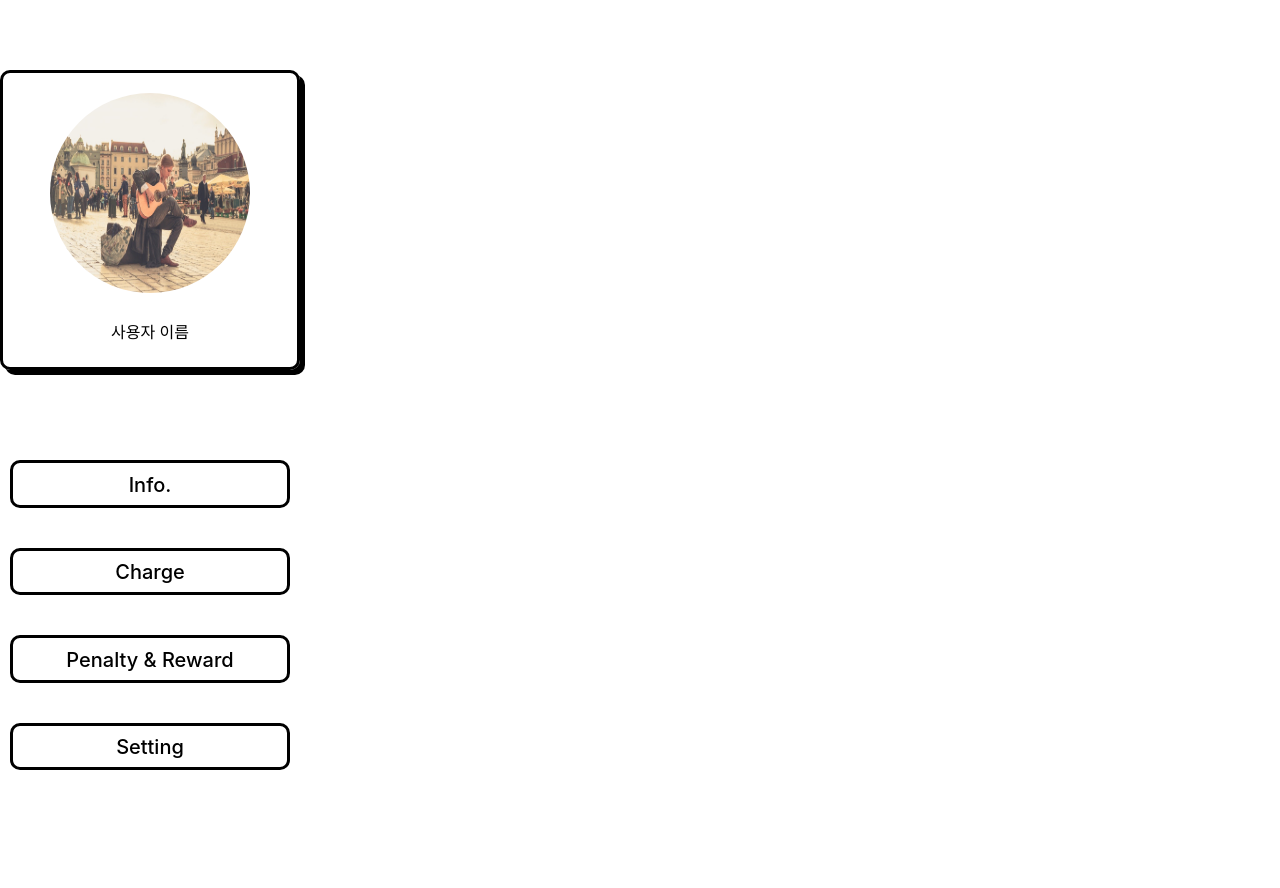
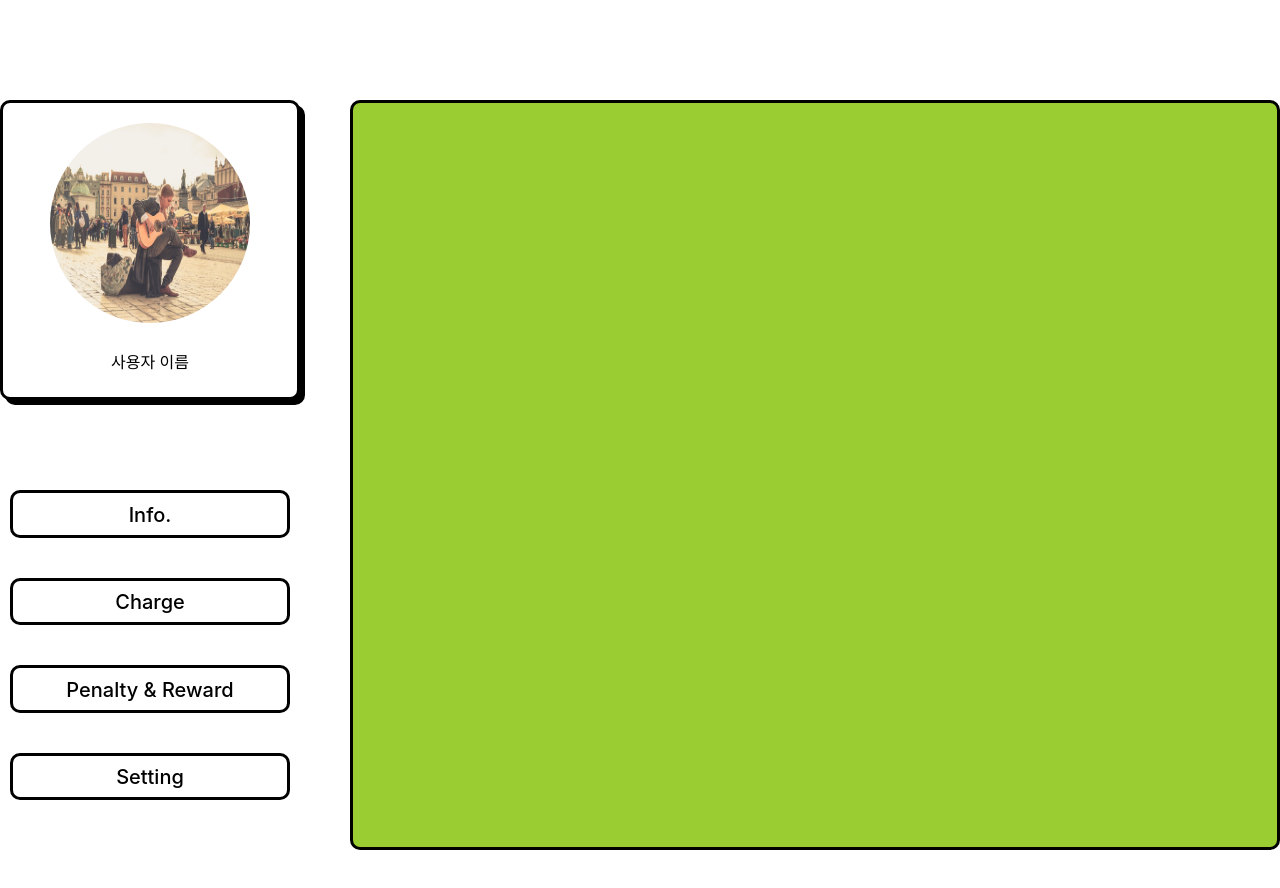
Before and after one commit to 7ZXU/s-gether, a React (Create React App) app: page / in a window 1280 px wide. Shown: the top 888 px of the page. Before the commit the page ends 840 px from the top, so only its background shows below. Built offline with nearby package versions, Linux system fonts and the light colour scheme.

Commit message:
menu detail 위치

```diff
--- a/src/Components/UserBlock.css
+++ b/src/Components/UserBlock.css
@@ -5,7 +5,7 @@
   height: 300px;
   padding: 20px;
   box-sizing: border-box;
-
+  background-color: #ffffff;
   box-shadow: 5px 5px;
   margin-bottom: 90px;
 }
--- a/src/Pages/MyPage.css
+++ b/src/Pages/MyPage.css
@@ -1,20 +1,26 @@
 * {
   box-sizing: border-box;
 }
+
 .mypage-container {
   max-width: 1440px;
-  margin: 70px auto;
+  margin: 100px auto;
 
   display: flex;
   flex-direction: row;
 }
 
 .user-menu {
+  margin-right: 50px;
   /*
   display: flex;
   flex-direction: column; */
 }
 
 .menu-detail {
-  background-color: blanchedalmond;
+  background-color: yellowgreen;
+  width: 100%;
+  height: 750px;
+  border: 3px solid #000000;
+  border-radius: 10px;
 }
```
